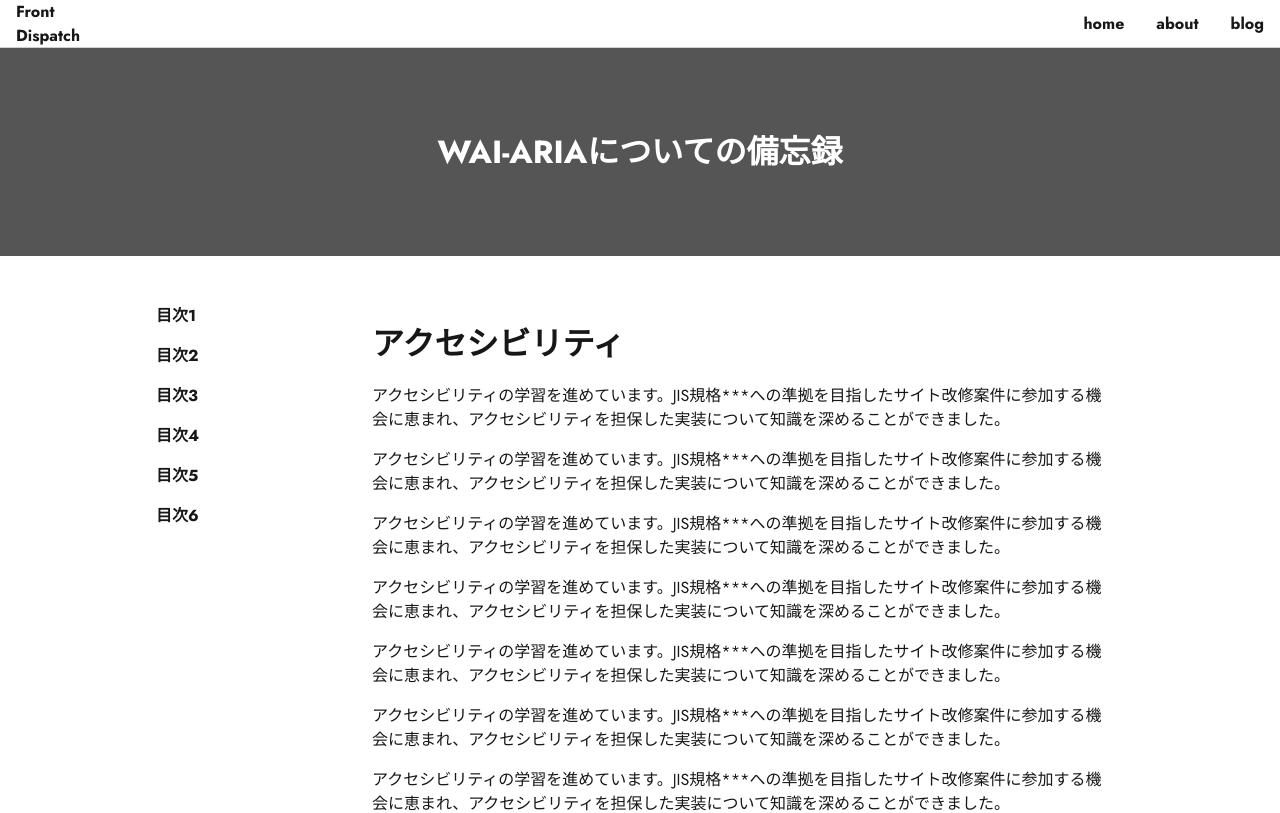
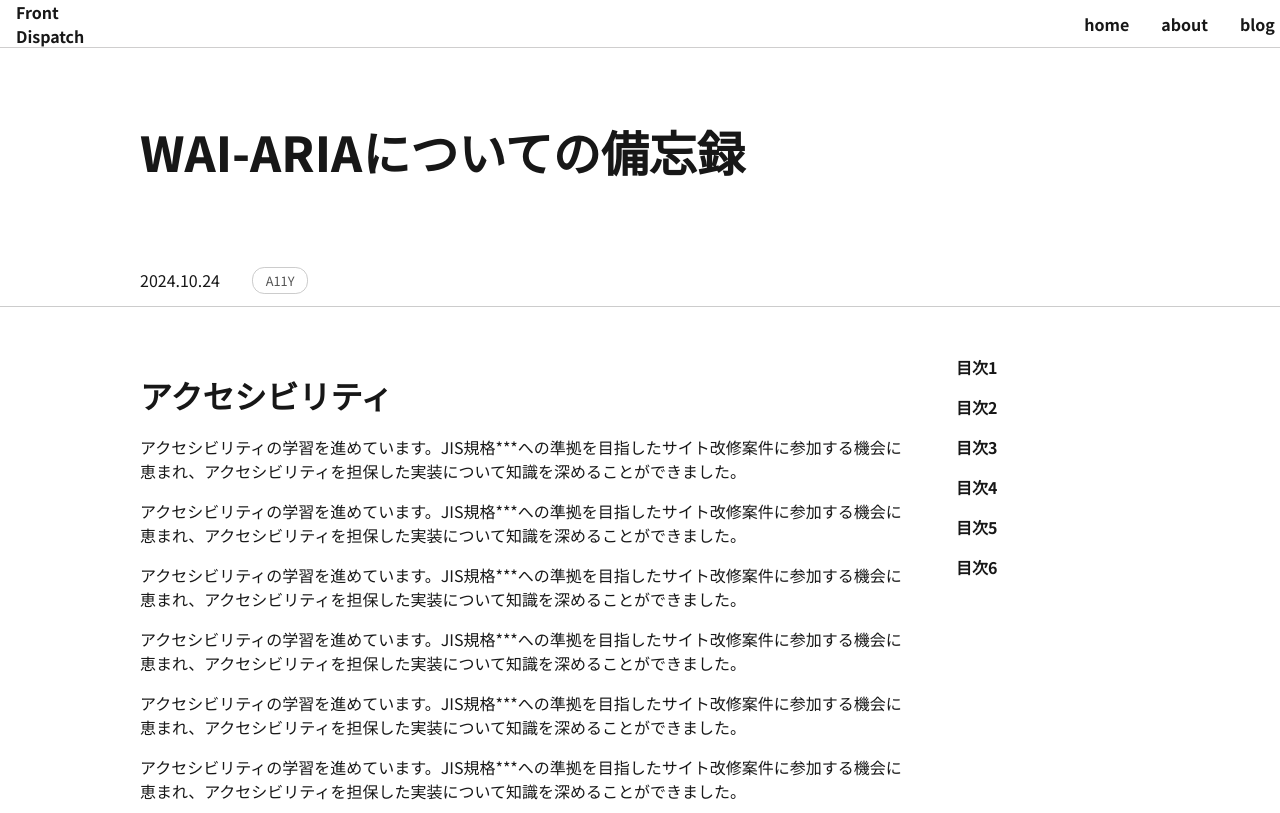
Before and after one commit to tktkaws/next_tailwind_sample, a Next.js app: page /blog in a window 1280 px wide. Shown: the top 813 px of the page. Built offline with nearby package versions, Linux system fonts and the light colour scheme; a web font is replaced by a local one.

Commit message:
記事ページのスタイリングを調整

```diff
--- a/src/app/blog/page.tsx
+++ b/src/app/blog/page.tsx
@@ -6,9 +6,13 @@ export default function Home() {
     <div className="font-[family-name:var(--font-geist-sans)]">
         <main className={styles.main}>
             <div className={styles.blogTitleContainer}>
-            <div className={styles.blogTitle}>
-                <p className={styles.blogTitleText}>WAI-ARIAについての備忘録</p>
-            </div>
+                <div className={styles.blogTitleContainerInner}>
+                    <div className={styles.blogTitle}>
+                        <p className={styles.blogTitleText}>WAI-ARIAについての備忘録</p>
+                    </div>
+                    <p className={styles.blogDate}>2024.10.24</p>
+                    <p className={styles.blogTag}>A11Y</p>
+                </div>
             </div>
             <article className={styles.article}>
                 <div className={styles.articleMainContainer}>
--- a/src/app/globals.css
+++ b/src/app/globals.css
@@ -26,6 +26,8 @@ body {
   font-family: "Murecho", sans-serif;
   font-family: "IBM Plex Sans JP", sans-serif;
   font-family: "Jost", sans-serif;
+  font-family: "Noto Sans JP", sans-serif;
+
 
 }
 
--- a/src/app/page.tsx
+++ b/src/app/page.tsx
@@ -12,7 +12,7 @@ export default function Home() {
             <p className={styles.titleText}>front <br />dispatch</p>
           </div>
         </div>
-        <div className='flex justify-center items-center'>
+        {/* <div className='flex justify-center items-center'>
                   <motion.div
             initial={{ x: -100 }}
             animate={{ x: 200 }}
@@ -31,7 +31,7 @@ export default function Home() {
             whileTap={{ scale: 2 }}
             className='w-[170px] h-[170px] rounded-full bg-sky-500'>
           </motion.div>
-        </div>
+        </div> */}
         <p>
           アクセシビリティ、モダンフロントエンド関係を中心とした技術ブログです。
         </p>
--- a/src/app/styles.module.css
+++ b/src/app/styles.module.css
@@ -15,7 +15,7 @@
 .logo {
     /* grid-row: 1; */
     /* grid-column: 1; */
-    justify-self: end;
+    justify-self: start;
 }
 .headerTitle {
     /* grid-row: 1; */
@@ -33,7 +33,7 @@
 .navList {
     display: grid;
     grid-auto-flow: column;
-    justify-content: start;
+    justify-content: end;
     align-items: center;
     column-gap: 2rem;
 }
@@ -52,8 +52,8 @@
 
 .titleContainer {
 
-    padding-top: 4rem;
-    padding-bottom: 4rem;
+    padding-top: 8rem;
+    padding-bottom: 8rem;
     display: grid;
     justify-self: start;
     align-items: start;
@@ -67,7 +67,7 @@
     /* background-color: #555555; */
     /* color: #FFFFFF; */
     box-sizing: border-box;
-    font-size: 10rem;
+    font-size: 8rem;
     text-transform: uppercase;
     border-radius: .2em;
     font-family: "Noto Sans JP", sans-serif;
@@ -76,6 +76,7 @@
 .titleText{
     height: fit-content;
     width: fit-content;
+    line-height: calc(16/16);
 }
 .blogList {
     margin-top: 2rem;
@@ -133,38 +134,63 @@
 }
 
 .blogTitleContainer {
+    width: 100%;
+    height: 100%;
     grid-column: 1/-1;
+    border-bottom: solid 1px #CCCCCC;
+    display: grid;
+    grid-template-columns: subgrid;
+}
+.blogTitleContainerInner {
+    grid-column: 2;
+    display: grid;
+    grid-template-rows: 80% 20%;
+    grid-template-columns: auto 1fr;
+    place-items: center;
+    justify-content: start;
+    column-gap: 2rem;
+}
+.blogTitle {
+    width: 100%;
+    grid-row: 1;
+    grid-column: 1/-1;
+    display: grid;
+    place-items: center;
+    justify-content: start;
+    font-size: 3rem;
     padding-top: 5rem;
     padding-bottom: 5rem;
-    display: grid;
-    place-items: center;
-    background-color: #f6f6f6;
-    background-color: #555555;
-}
-.blogTitle {
-    display: grid;
-    place-items: center;
-    color: #555555;
-    color: #FFFFFF;
-    font-size: 2rem;
 }
 .blogTitleText{
-    font-weight: bold;
-    height: fit-content;
-    width: fit-content;
-    text-align: center;
+    font-weight: 800;
+}
+.blogDate {
+    grid-row: 2;
+    grid-column: 1;
+    justify-self: start;
+
+}
+.blogTag {
+    grid-row: 2;
+    grid-column: 2;
+    justify-self: start;
+    font-size: .8rem;
+    color: #555555;
+    padding: .2em 1em;
+    border: solid 1px #CCCCCC;
+    border-radius: .95em;
 }
 
 .article {
     display: grid;
-    grid-template-columns: 200px 800px;
+    grid-template-columns: 80% 20%;
 }
 .articleMainContainer {
-    grid-column: 2;
-    margin-inline: 2rem;
+    grid-column: 1;
+    margin-right: 2rem;
 }
 .articleListContainer {
-    grid-column: 1;
+    grid-column: 2;
     grid-row: 1;
 }
 .articleList {
```
Lines whose indentation alone changed are shown as unchanged.
